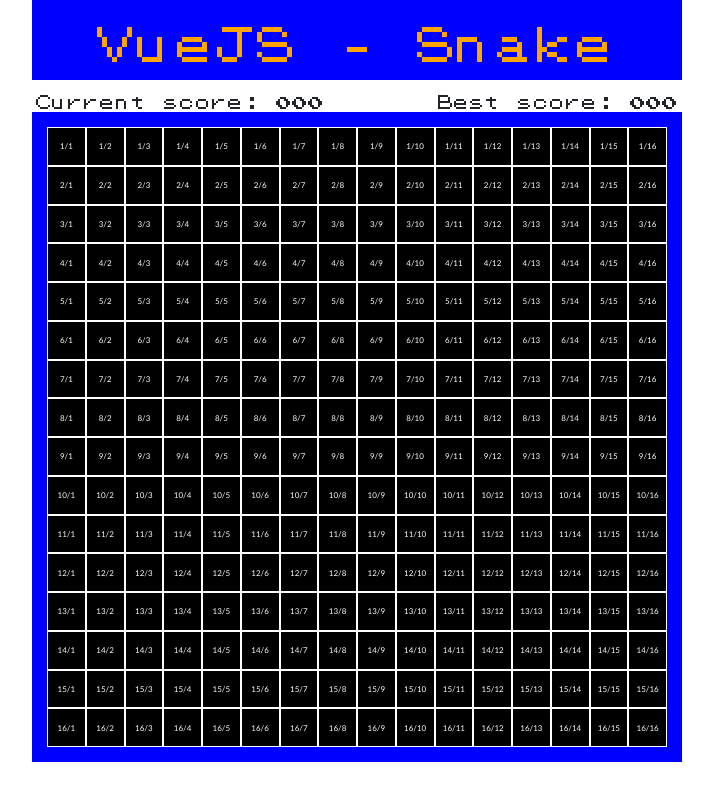
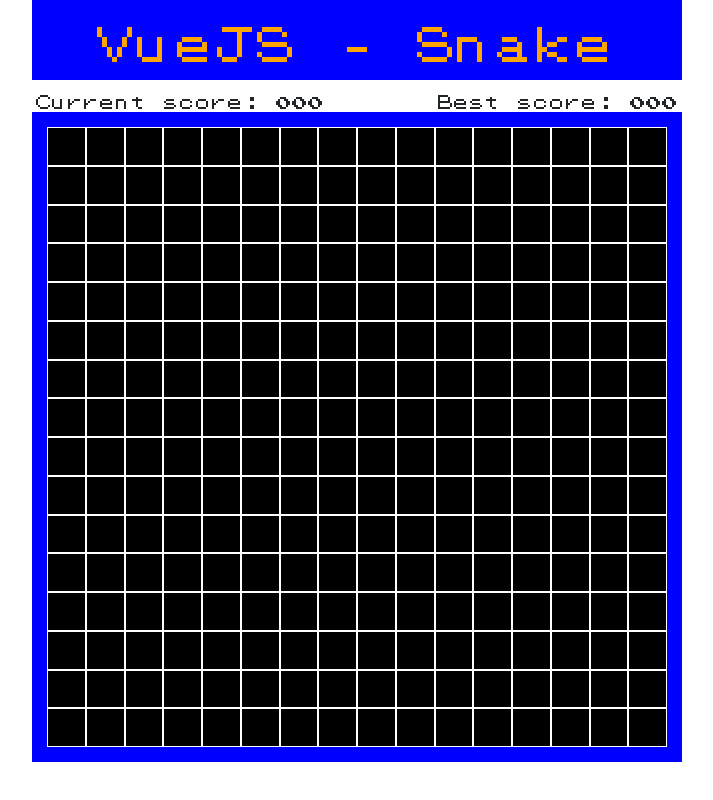
Before and after one commit to bfreson/vuejs-snake, a Vue app: page / in a window 1280 px wide. Shown: the whole page, without its empty margins (283-996 px from the left). Built offline with nearby package versions, Linux system fonts and the light colour scheme; the HTML template or start-up script is replaced by a standard one.

Commit message:
refactoring params (2)

```diff
--- a/src/App.vue
+++ b/src/App.vue
@@ -1,11 +1,11 @@
 <template>
 
-<div class="display">
+<div :width="width" class="display">
   <div class="title py-3">
      <h1> VueJS - Snake</h1>
   </div>
   <GameStatus/>
-  <Scene :width="board.width" :height="board.height" :borderColor="{r:0, g:0, b:255}" :borderWidth="15"/>
+  <Scene  :borderColor="{r:0, g:0, b:255}" />
 
    </div>
 
@@ -27,9 +27,7 @@
     };
   },
   computed: {
-    ...mapState({
-        board: state => state.board
-  }),
+    ...mapState(['width','height','borderWidth']),
   },
   watch: {
 
@@ -65,7 +63,7 @@
 }
 
 .display {
-  width:650px;
+
    font-size:1rem !important;
   font-family: pokemon;
 }
--- a/src/components/Boardgame.vue
+++ b/src/components/Boardgame.vue
@@ -21,7 +21,7 @@
   computed:
   {
      ...mapState({
-        grid_visible: state => state.board.grid_visible
+        grid_visible: state => state.grid_visible
   }),
    },
    props:
--- a/src/components/Grid.vue
+++ b/src/components/Grid.vue
@@ -5,19 +5,19 @@
        top: `${top}px`,
        left: `${left}px`,
     }"  class="grid">
-    <div class="row" v-for="y in board.rows" :key="`row${y}`">
+    <div class="row" v-for="y in rows" :key="`row${y}`">
       <div  :style="{
       width: `${square.width}px`,
       height: `${square.height}px`,
-    }" class="square" v-for="x in board.columns" :key="`square${x}-${y}`">
-        {{ y }}/{{ x }}
+    }" class="square" v-for="x in columns" :key="`square${x}-${y}`">
+        <!-- {{ y }}/{{ x }} -->
       </div>
     </div>
   </div>
 </template>
 
 <script>
-import { mapState } from 'vuex'
+import { mapState, mapGetters } from 'vuex'
 
 export default {
   name: 'Grid',
@@ -28,18 +28,9 @@
   },
   computed:
   {
-    ...mapState({
-        board: state => state.board
-  }),
-      square()
-      {
-           let width = this.width / this.board.columns;
-           let height = this.height / this.board.rows;
-          return {
-            width,height
-          };
+    ...mapState(['columns','rows']),
+    ...mapGetters(['square']),
 
-      }
   },
   props:
   {
@@ -65,10 +56,9 @@
   justify-content: center;
   align-items: center;
   font-size: 8px;
+    border: solid white 1px;
+  color:white;
 }
 
-.square {
-  border: solid white 1px;
-  color:white;
-}
+
 </style>
--- a/src/components/Scene.vue
+++ b/src/components/Scene.vue
@@ -1,7 +1,7 @@
 <template>
 <div :style="sceneStyle" class="scene">
 
-    <Boardgame :width="board.width" :height="board.height" :top="board.top" :left="board.left"/>
+    <Boardgame :width="board.width" :height="board.height" :top="borderWidth" :left="borderWidth"/>
 
 </div>
 
@@ -9,12 +9,16 @@
 
 <script>
 import Boardgame from '@/components/Boardgame.vue';
+import {mapState,mapGetters} from 'vuex';
+
 export default {
   components: {
    Boardgame
   },
   computed:
   {
+      ...mapState(['width','height','borderWidth']),
+      ...mapGetters(['board']),
       sceneStyle() {
         return {
             width: `${this.width}px`,
@@ -22,27 +26,11 @@
             'background-color' : `rgb(${this.borderColor.r}, ${this.borderColor.g}, ${this.borderColor.b})`,
         };
     },
-      board()
-      {
-          let width = this.width -(2*this.borderWidth);
-          let height = this.height -(2*this.borderWidth);
-          let top = this.borderWidth;
-          let left = this.borderWidth;
-          return {width,height,top,left};
-      }
-      ,
-      grid()
-      {
-          let top = 0 +this.borderWidth - this.board.width;
-          let left = this.borderWidth;
-           return {top,left};
-      }
+
+
   },
   props:
   {
-      width:Number,
-      height:Number,
-      borderWidth: Number,
       borderColor: Object
   }
 }
--- a/src/store.js
+++ b/src/store.js
@@ -7,16 +7,36 @@
     state: {
         current_score: 0,
         best_score: 0,
-        board: {
-            width: 650,
-            height: 650,
-            columns: 16,
-            rows: 16,
-            grid_visible: true
-        },
+        borderWidth: 15,
+        width: 650,
+        height: 650,
+        columns: 16,
+        rows: 16,
+        grid_visible: true,
+
+        snake: {
+            orientation: 'right',
+            location: []
+        }
 
     },
     getters: {
+        board: state => {
+            let width = state.width - (2 * state.borderWidth);
+            let height = state.height - (2 * state.borderWidth);
+            return {
+                width: width,
+                height: height
+            };
+        },
+        square: (state, getters) => {
+            let width = getters.board.width / state.columns;
+            let height = getters.board.height / state.rows;
+            return {
+                width: width,
+                height: height
+            };
+        },
         current_score: state => {
             return ("00" + state.current_score).slice(-3);
         },
@@ -29,7 +49,18 @@
     },
 
     actions: {
+        initSnake({ commit, state }) {
+            let columns = state.board.columns / 2 + 2;
+            let row = state.board.rows / 2;
 
+            let snake_location = [
+                [columns, row],
+                [columns - 1, row],
+                [columns - 2, row],
+                [columns - 3, row]
+            ];
+            commit('SET_SNAKE_LOCATION', snake_location);
+        }
     },
     mutations: {
         SET_CURRENT_SCORE(state, current_score) {
@@ -38,5 +69,8 @@
         SET_GRID_VISIBLE(state, grid_visible) {
             Vue.set(state, 'board.grid_visible', grid_visible);
         },
+        SET_SNAKE_LOCATION(state, snake_location) {
+            Vue.set(state, 'snake.location', grid_visible);
+        },
     },
 });
```
Also changed, not shown: src/components/snake.vue (added).
